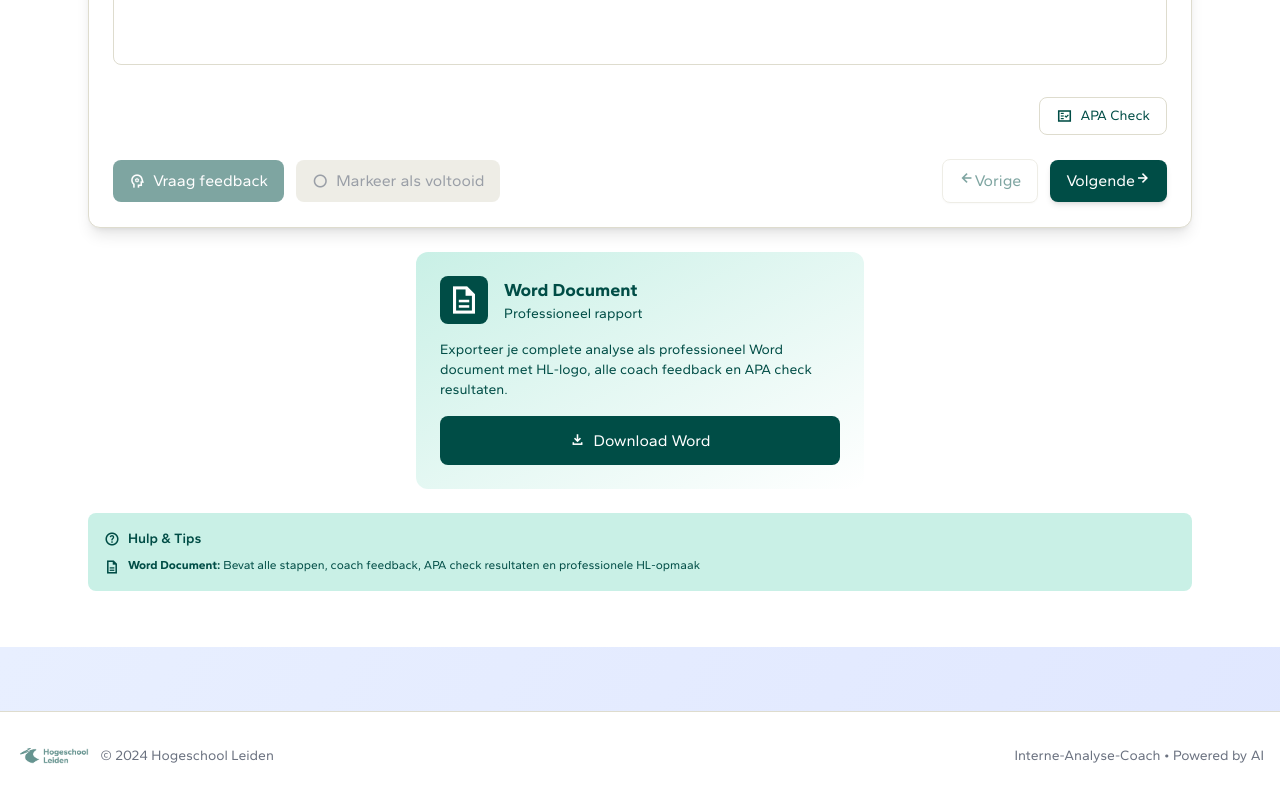
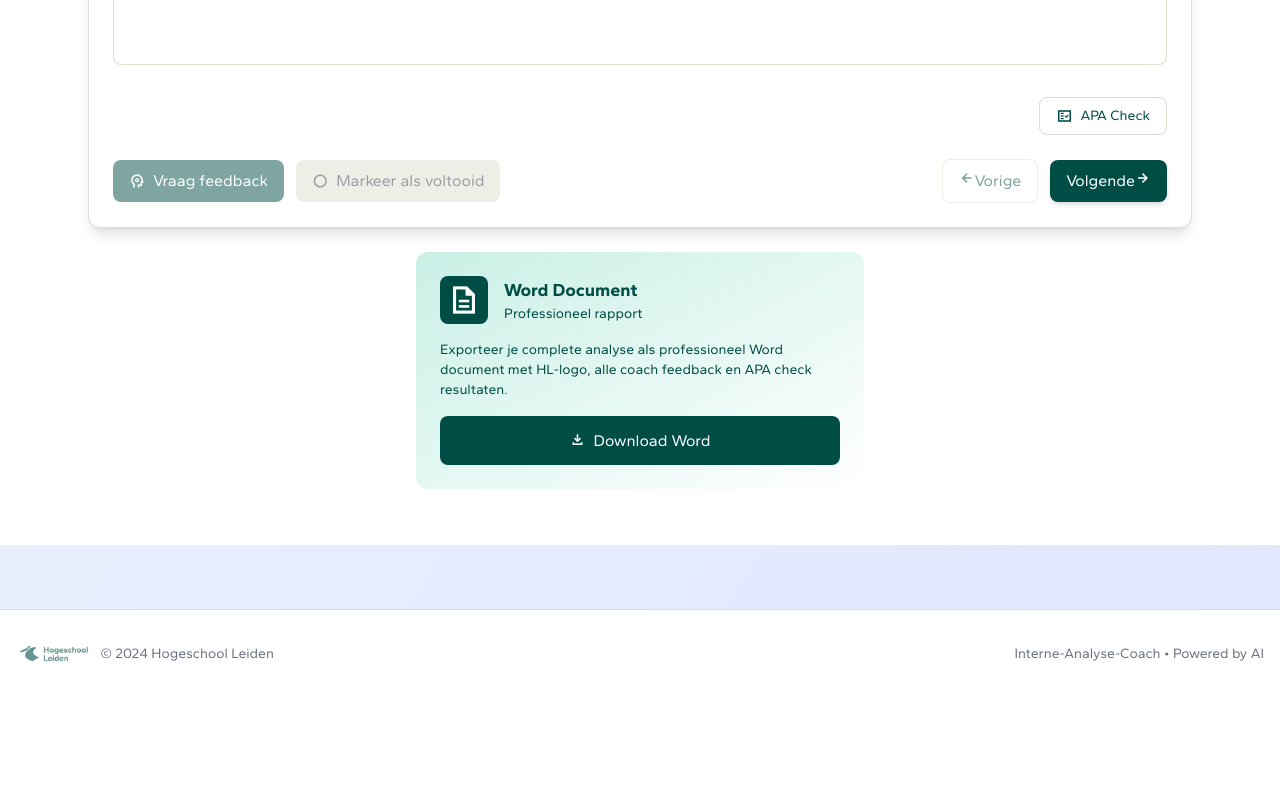
Before and after one commit to SuzannedeGroot1981/Interne-Analyse-Coach, a Next.js app: page / in a window 1280 px wide. Shown: the part 1386-2186 px from the top of the page. After the commit the page ends 2084 px from the top, so only its background shows below. Built offline with nearby package versions, Linux system fonts and the light colour scheme.

Commit message:
Remove Help & Tips section from ProjectActions

```diff
--- a/components/ProjectActions.tsx
+++ b/components/ProjectActions.tsx
@@ -426,19 +426,6 @@ export default function ProjectActions({ projectId, projectData, wizardData, apa
         </div>
       )}
 
-      {/* Help sectie - compacter */}
-      <div className="bg-hl-lichtgroen rounded-lg p-4">
-        <h4 className="text-sm font-semibold text-hl-donkergroen mb-2 flex items-center font-gantari">
-          <span className="material-symbols-sharp hl-icon-primary hl-icon-sm mr-2">help</span>
-          Hulp & Tips
-        </h4>
-        <div className="text-xs text-hl-donkergroen space-y-1 font-gantari">
-          <p className="flex items-start space-x-2">
-            <span className="material-symbols-sharp hl-icon-primary hl-icon-sm mt-0.5">description</span>
-            <span><strong>Word Document:</strong> Bevat alle stappen, coach feedback, APA check resultaten en professionele HL-opmaak</span>
-          </p>
-        </div>
-      </div>
     </div>
   )
 }
```
